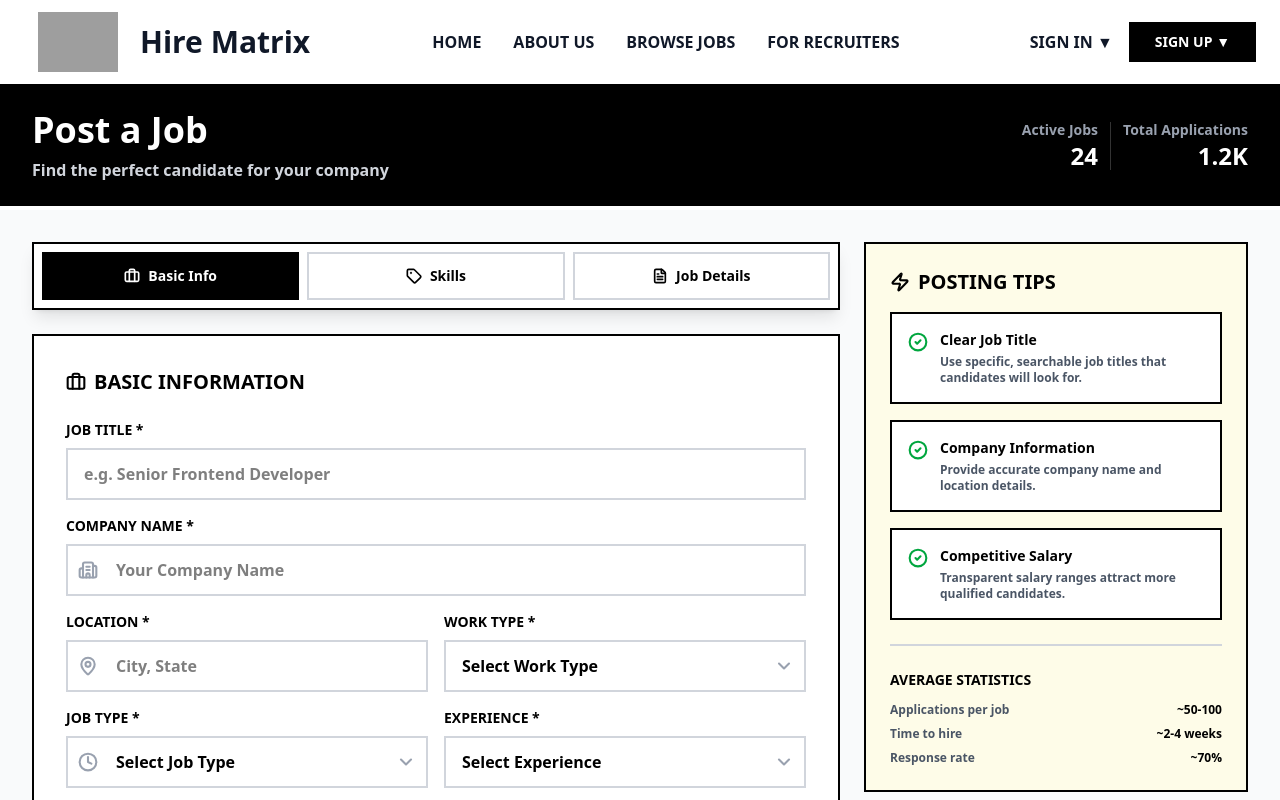
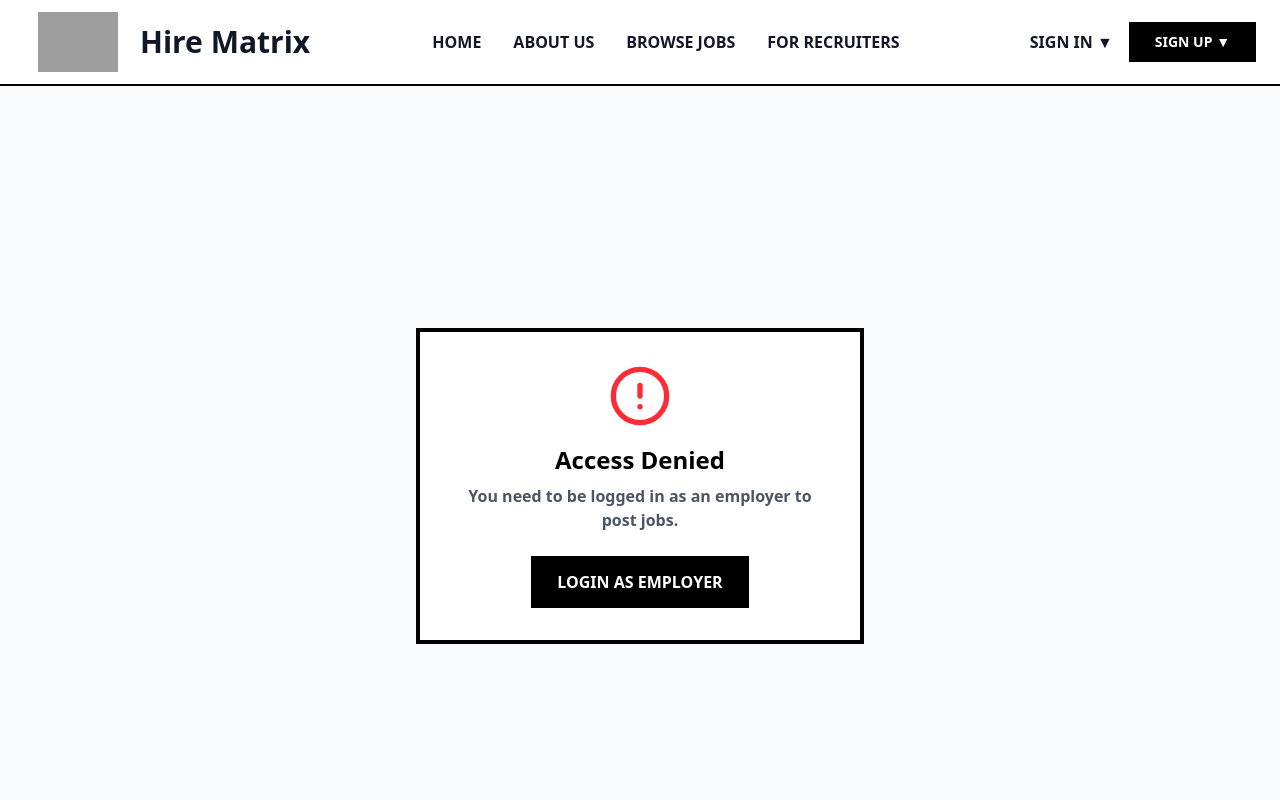
Before and after one commit to MaheshDas2004/jobPortalApp, a React (Vite) app in the folder frontend/: page /post-job in a window 1280 px wide. Shown: the top 800 px of the page. Built offline with nearby package versions, Linux system fonts and the light colour scheme; grey boxes are pictures that could not be loaded.

Commit message:
Mahesh: Add PostgreSQL and Sequelize dependencies; enhance PostJob component with authentication checks and loading state

```diff
--- a/frontend/src/pages/employer/PostJob.jsx
+++ b/frontend/src/pages/employer/PostJob.jsx
@@ -4,8 +4,11 @@ import {
   FileText, Tag, Calendar, Zap, ChevronDown, Plus, X,
   Send, AlertCircle, CheckCircle2
 } from 'lucide-react';
+import { useAuth } from '../../context/AuthContext';
 
 const PostJob = () => {
+  const { user, isEmployee, isLoggedIn, isLoading } = useAuth();
+
   const [formData, setFormData] = useState({
     jobTitle: '',
     company: '',
@@ -50,6 +53,16 @@ const PostJob = () => {
     { id: 'skills', label: 'Skills', icon: Tag },
     { id: 'details', label: 'Job Details', icon: FileText }
   ];
+
+
+  useEffect(() => {
+    if (user && user.companyName && !formData.company) {
+      setFormData(prev => ({
+        ...prev,
+        company: user.companyName
+      }));
+    }
+  }, [user]);
 
   useEffect(() => {
     const handleScroll = () => {
@@ -104,7 +117,11 @@ const PostJob = () => {
     setSubmitStatus(null);
 
     try {
-      // Validate required fields
+      // Check authentication
+      if (!isLoggedIn || !isEmployee) {
+        throw new Error('Please login as an employer to post jobs.');
+      }
+
       const requiredFields = ['jobTitle', 'company', 'location', 'workType', 'jobType', 'experience', 'salary'];
       const missingFields = requiredFields.filter(field => !formData[field]);
 
@@ -112,64 +129,72 @@ const PostJob = () => {
         throw new Error('Please fill all required fields before posting the job.');
       }
 
-      // Prepare data for API
+      // Prepare data for API (remove fields that don't exist in backend model)
       const jobData = {
-        ...formData,
-        postedAt: new Date().toISOString(),
-        employerId: 'emp_123', // This would come from auth context in real app
-        status: 'active'
+        jobTitle: formData.jobTitle,
+        company: formData.company,
+        location: formData.location,
+        workType: formData.workType,
+        jobType: formData.jobType,
+        experience: formData.experience,
+        salary: formData.salary,
+        skills: formData.skills,
+        description: formData.description,
+        responsibilities: formData.responsibilities || '',
+        qualifications: formData.qualifications || '',
+        benefits: formData.benefits || '',
+        deadline: formData.deadline || null
       };
 
       console.log('Sending job data to backend:', jobData);
 
-      // Mock API call - replace with actual backend endpoint
-      const response = await fetch('http://localhost:5000/api/jobs', {
+      const response = await fetch('http://localhost:3000/api/jobs/create', {
         method: 'POST',
         headers: {
-          'Content-Type': 'application/json',
-          // 'Authorization': `Bearer ${token}`, // Add auth token in real app
+          'Content-Type': 'application/json'
         },
+        credentials: 'include', // Important for cookie-based auth
         body: JSON.stringify(jobData)
       });
 
+      const result = await response.json();
+
       if (!response.ok) {
-        throw new Error(`HTTP error! status: ${response.status}`);
+        throw new Error(result.message || `HTTP error! status: ${response.status}`);
       }
-
-      const result = await response.json();
 
       setSubmitStatus({
         type: 'success',
-        message: 'Job posted successfully!',
-        jobId: result.jobId
+        message: 'Job posted successfully! Redirecting to dashboard...',
+        jobId: result.data._id
       });
 
-      // Reset form after successful submission
+      // Redirect to employer dashboard after successful submission
       setTimeout(() => {
-        setFormData({
-          jobTitle: '',
-          company: '',
-          location: '',
-          workType: '',
-          jobType: '',
-          experience: '',
-          salary: '',
-          skills: [],
-          description: '',
-          responsibilities: '',
-          qualifications: '',
-          benefits: '',
-          deadline: ''
-        });
-        setCurrentStep(1);
-        setActiveSection('basic');
+        window.location.href = '/employer/dashboard';
       }, 2000);
 
     } catch (error) {
       console.error('Error submitting job:', error);
+
+      let errorMessage = 'Failed to submit job. Please try again.';
+
+      // Handle specific error types
+      if (error.message.includes('Please login')) {
+        errorMessage = 'Authentication required. Please login again.';
+      } else if (error.message.includes('required fields')) {
+        errorMessage = 'Please fill all required fields before posting the job.';
+      } else if (error.message.includes('Validation error')) {
+        errorMessage = 'Please check your input data and try again.';
+      } else if (error.message.includes('Network')) {
+        errorMessage = 'Network error. Please check your connection and try again.';
+      } else if (error.message) {
+        errorMessage = error.message;
+      }
+
       setSubmitStatus({
         type: 'error',
-        message: error.message || 'Failed to submit job. Please try again.'
+        message: errorMessage
       });
     } finally {
       setIsSubmitting(false);
@@ -222,6 +247,43 @@ const PostJob = () => {
     setCurrentStep(stepNumber);
     setActiveSection(steps[stepNumber - 1].section);
   };
+
+  // Loading state
+  if (isLoading) {
+    return (
+      <div className="min-h-screen bg-gray-50 flex items-center justify-center">
+        <div className="bg-white border-4 border-black p-8">
+          <div className="text-center">
+            <div className="animate-spin rounded-full h-12 w-12 border-b-2 border-black mx-auto mb-4"></div>
+            <p className="font-semibold">Loading...</p>
+          </div>
+        </div>
+      </div>
+    );
+  }
+
+  // Authentication check
+  if (!isLoggedIn || !isEmployee) {
+    return (
+      <div className="min-h-screen bg-gray-50 flex items-center justify-center">
+        <div className="bg-white border-4 border-black p-8 max-w-md w-full mx-4">
+          <div className="text-center">
+            <AlertCircle className="h-16 w-16 text-red-500 mx-auto mb-4" strokeWidth={2} />
+            <h2 className="text-2xl font-black mb-2">Access Denied</h2>
+            <p className="text-gray-600 font-semibold mb-6">
+              You need to be logged in as an employer to post jobs.
+            </p>
+            <button
+              onClick={() => window.location.href = '/employer/signin'}
+              className="bg-black text-white px-6 py-3 font-bold border-2 border-black hover:bg-white hover:text-black transition-colors"
+            >
+              LOGIN AS EMPLOYER
+            </button>
+          </div>
+        </div>
+      </div>
+    );
+  }
 
   return (
     <div className="min-h-screen bg-gray-50">
```
Also changed, not shown: 2 other files (tests, documents, lock files or other folders).
